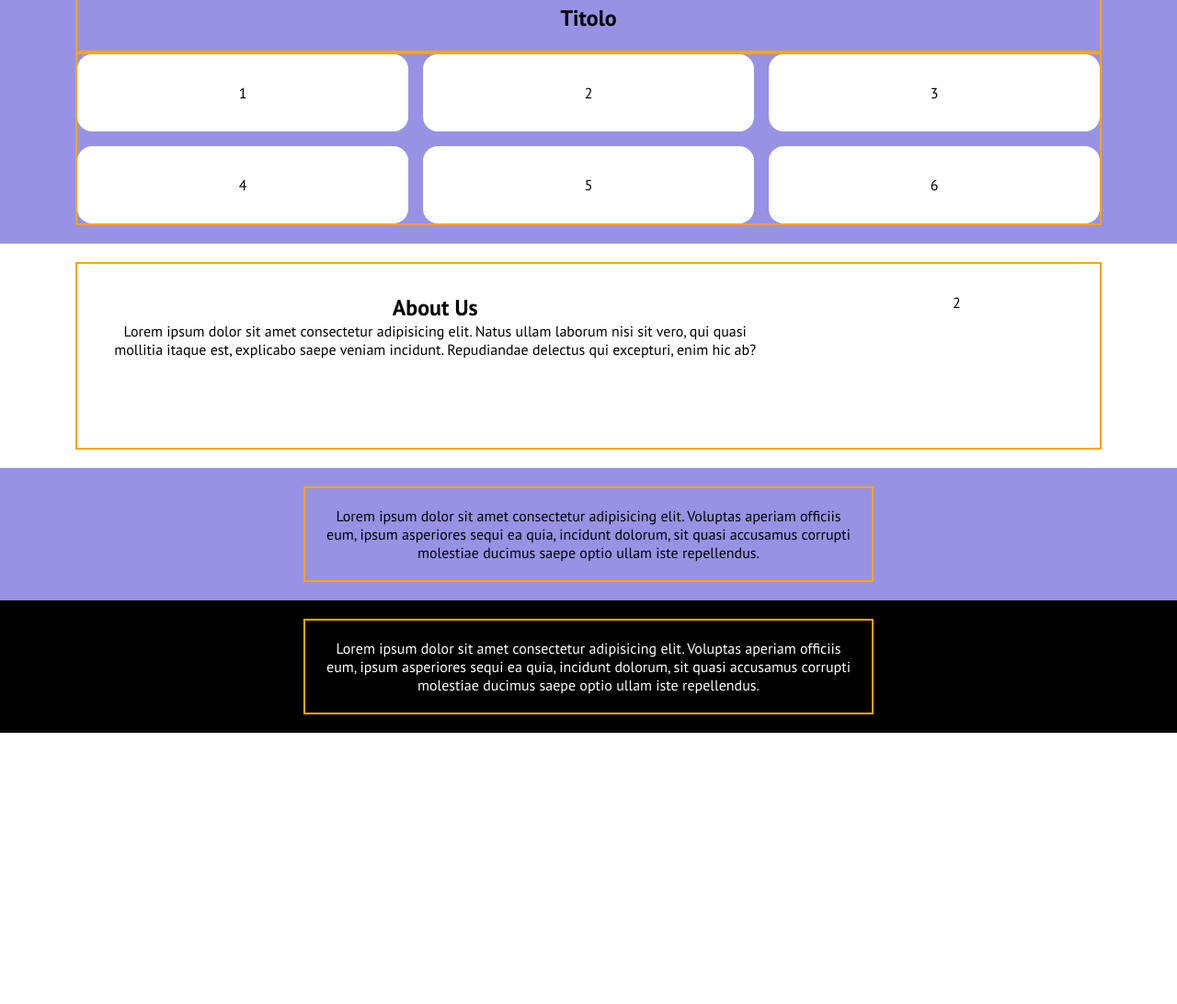
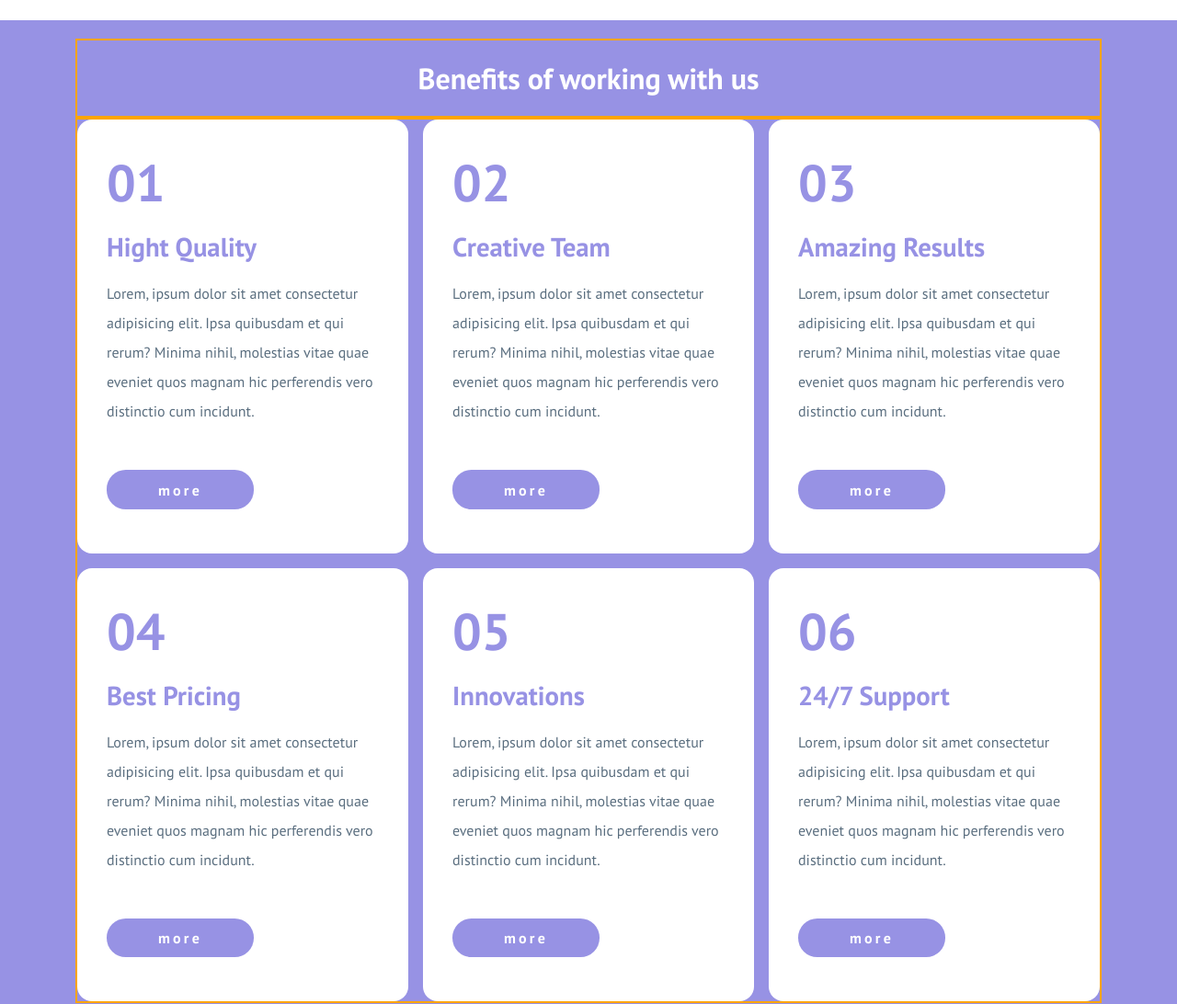
Before and after one commit to andrea-bertaglia/htmlcss-responsive-layout, a plain HTML site: page index.html in a window 1280 px wide. Shown: the part 3356-4448 px from the top of the page at 92% size. Before the commit the page ends 4153 px from the top, so only its background shows below. Drawn offline with Linux system fonts and the light colour scheme.

Commit message:
feat: benefits section

```diff
--- a/css/style.css
+++ b/css/style.css
@@ -231,6 +231,10 @@ header {
 }
 
 /* ? Testimonials */
+#testimonials {
+    padding-bottom: 5em;
+}
+
 #testimonials .card {
     width: 100%;
     background-color: #9792e4;
@@ -277,6 +281,40 @@ header {
 #benefits .card {
     width: 100%;
     background-color: #FFFFFF;
+    flex-direction: column;
+    gap: 1em;
+    text-align: left;
+    padding: 2em 2em 1em 2em;
+}
+
+#benefits h2 {
+    padding: 2em auto;
+    color: #FFF;
+    font-size: 2em;
+}
+
+#benefits span {
+    font-size: 3.5rem;
+    color: #9792e4;
+}
+
+#benefits h3 {
+    font-size: 1.8rem;
+    color: #9792e4;
+}
+
+#benefits p {
+    line-height: 2rem;
+    color: #5a6e7f;
+}
+
+
+.btn-violet {
+    width: 10em;
+    padding: .7em;
+    background-color: #9792e4;
+    letter-spacing: .2em;
+    margin: 2em 0;
 }
 
 /* ? About Us */
--- a/index.html
+++ b/index.html
@@ -154,16 +154,46 @@
         <!-- Benefits -->
         <section id="benefits" class="bg-violet text-center p-20">
             <div class="container p-20">
-                <h2>Titolo</h2>
+                <h2>Benefits of working with us</h2>
             </div>
             <div class="container">
                 <div class="columns flex wrap  justify-content-center align-items-center gap-1">
-                    <article class="card">1</article>
-                    <article class="card">2</article>
-                    <article class="card">3</article>
-                    <article class="card">4</article>
-                    <article class="card">5</article>
-                    <article class="card">6</article>
+                    <article class="card flex wrap justify-content-between">
+                        <span class="pt-sans-bold">01</span>
+                        <h3>Hight Quality</h3>
+                        <p>Lorem, ipsum dolor sit amet consectetur adipisicing elit. Ipsa quibusdam et qui rerum? Minima nihil, molestias vitae quae eveniet quos magnam hic perferendis vero distinctio cum incidunt.</p>
+                        <a class="pt-sans-bold btn btn-violet" href="#">more</a>
+                    </article>
+                    <article class="card flex wrap justify-content-between">
+                        <span class="pt-sans-bold">02</span>
+                        <h3>Creative Team</h3>
+                        <p>Lorem, ipsum dolor sit amet consectetur adipisicing elit. Ipsa quibusdam et qui rerum? Minima nihil, molestias vitae quae eveniet quos magnam hic perferendis vero distinctio cum incidunt.</p>
+                        <a class="pt-sans-bold btn btn-violet" href="#">more</a>
+                    </article>
+                    <article class="card flex wrap justify-content-between">
+                        <span class="pt-sans-bold">03</span>
+                        <h3>Amazing Results</h3>
+                        <p>Lorem, ipsum dolor sit amet consectetur adipisicing elit. Ipsa quibusdam et qui rerum? Minima nihil, molestias vitae quae eveniet quos magnam hic perferendis vero distinctio cum incidunt.</p>
+                        <a class="pt-sans-bold btn btn-violet" href="#">more</a>
+                    </article>
+                    <article class="card flex wrap justify-content-between">
+                        <span class="pt-sans-bold">04</span>
+                        <h3>Best Pricing</h3>
+                        <p>Lorem, ipsum dolor sit amet consectetur adipisicing elit. Ipsa quibusdam et qui rerum? Minima nihil, molestias vitae quae eveniet quos magnam hic perferendis vero distinctio cum incidunt.</p>
+                        <a class="pt-sans-bold btn btn-violet" href="#">more</a>
+                    </article>
+                    <article class="card flex wrap justify-content-between">
+                        <span class="pt-sans-bold">05</span>
+                        <h3>Innovations</h3>
+                        <p>Lorem, ipsum dolor sit amet consectetur adipisicing elit. Ipsa quibusdam et qui rerum? Minima nihil, molestias vitae quae eveniet quos magnam hic perferendis vero distinctio cum incidunt.</p>
+                        <a class="pt-sans-bold btn btn-violet" href="#">more</a>
+                    </article>
+                    <article class="card flex wrap justify-content-between">
+                        <span class="pt-sans-bold">06</span>
+                        <h3>24/7 Support</h3>
+                        <p>Lorem, ipsum dolor sit amet consectetur adipisicing elit. Ipsa quibusdam et qui rerum? Minima nihil, molestias vitae quae eveniet quos magnam hic perferendis vero distinctio cum incidunt.</p>
+                        <a class="pt-sans-bold btn btn-violet" href="#">more</a>
+                    </article>
                 </div>
             </div>
         </section>
```
